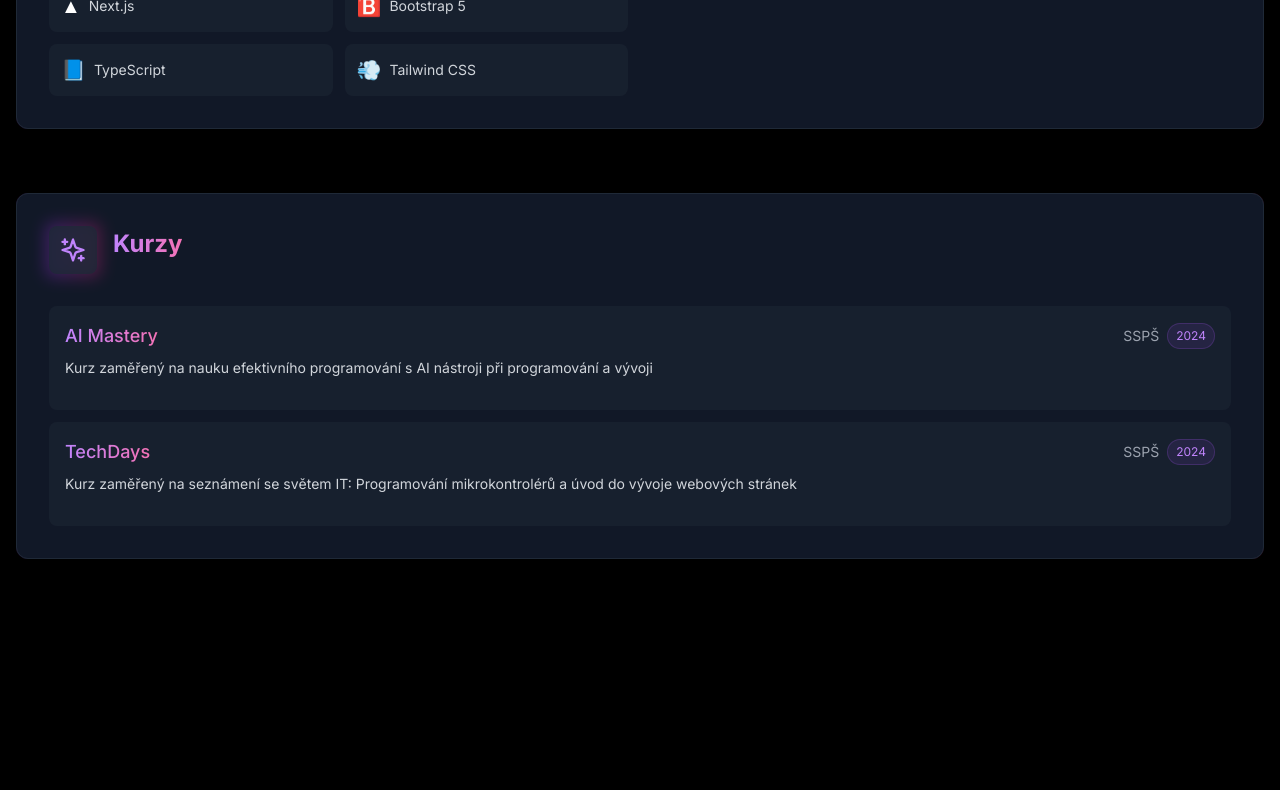
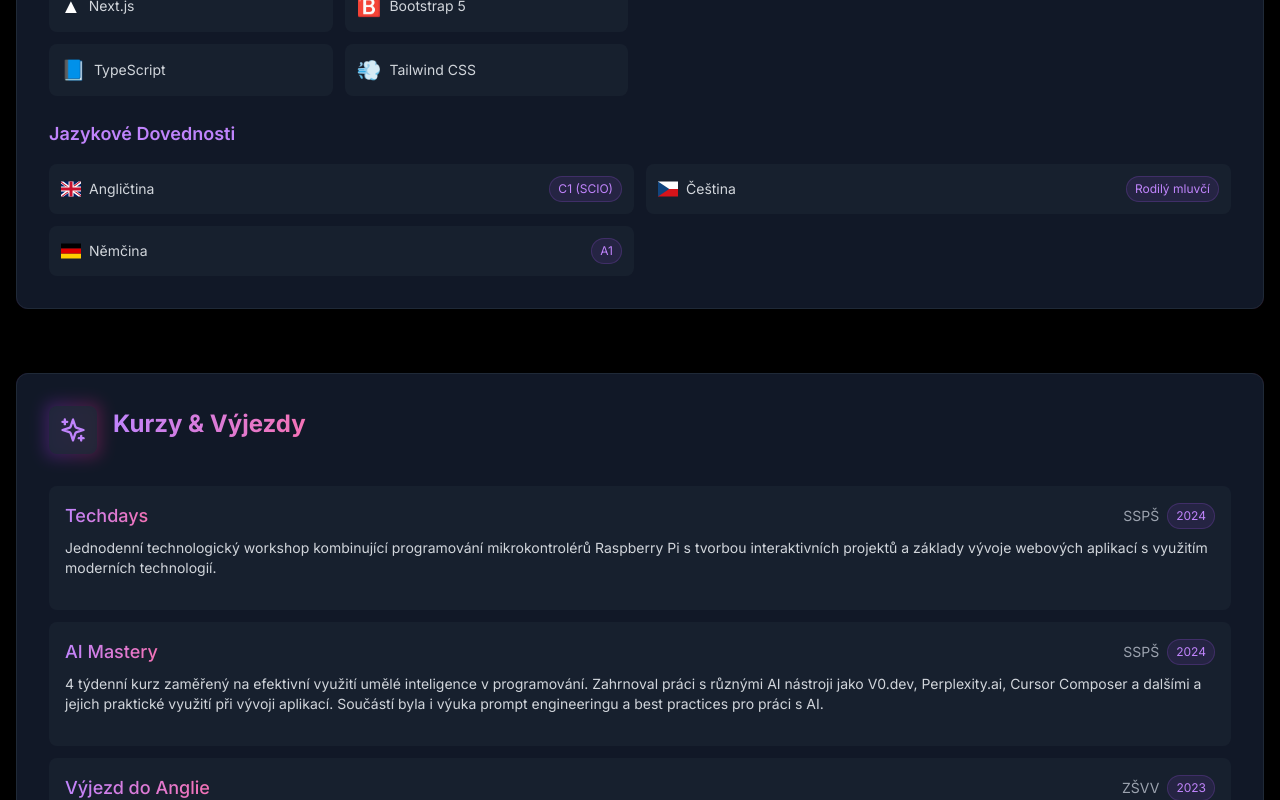
Before and after one commit to Olinkkt/oliverseidl, a Next.js app: page / in a window 1280 px wide. Shown: the part 940-1740 px from the top of the page. Built offline with nearby package versions, Linux system fonts and the light colour scheme.

Commit message:
Update courses and language skills in Home component: swapped course names and descriptions for 'AI Mastery' and 'Techdays', added new courses and language skills sections with detailed descriptions and SVG icons. Enhanced layout for better presentation and user experience.

```diff
--- a/app/page.tsx
+++ b/app/page.tsx
@@ -2,7 +2,7 @@
 
 import { motion } from 'framer-motion'
 import { useState } from 'react'
-import { Briefcase, ChevronDown, ChevronUp, Globe, ExternalLink, Code, Sparkles } from 'lucide-react'
+import { Briefcase, ChevronDown, ChevronUp, Globe, ExternalLink, Code, Sparkles, Globe2 } from 'lucide-react'
 import { FaGithub, FaXTwitter, FaDiscord } from 'react-icons/fa6'
 import { AboutMePopup } from './components/about-me-popup'
 import { ContactPopup } from './components/contact-popup'
@@ -61,17 +61,62 @@ const backendTechnologies = [
 
 const courses = [
   {
+    name: 'Techdays',
+    issuer: 'SSPŠ',
+    date: '2024',
+    description: 'Jednodenní technologický workshop kombinující programování mikrokontrolérů Raspberry Pi s tvorbou interaktivních projektů a základy vývoje webových aplikací s využitím moderních technologií.'
+  },
+  {
     name: 'AI Mastery',
     issuer: 'SSPŠ',
     date: '2024',
-    description: 'Kurz zaměřený na nauku efektivního programování s AI nástroji při programování a vývoji'
+    description: '4 týdenní kurz zaměřený na efektivní využití umělé inteligence v programování. Zahrnoval práci s různými AI nástroji jako V0.dev, Perplexity.ai, Cursor Composer a dalšími a jejich praktické využití při vývoji aplikací. Součástí byla i výuka prompt engineeringu a best practices pro práci s AI.'
   },
   {
-    name: 'TechDays',
-    issuer: 'SSPŠ',
-    date: '2024',
-    description: 'Kurz zaměřený na seznámení se světem IT: Programování mikrokontrolérů a úvod do vývoje webových stránek'
+    name: 'Výjezd do Anglie',
+    issuer: 'ZŠVV',
+    date: '2023',
+    description: 'Týdenní jazykový pobyt v Anglii zahrnující ubytování u místních rodin, intenzivní konverzaci v angličtině a poznávání britské kultury. Program obsahoval návštěvy významných míst a praktické využití angličtiny v každodenních situacích.'
   },
+  {
+    name: 'English camp',
+    issuer: 'ZŠVV',
+    date: '2021 - 2024',
+    description: '4 denní intenzivní jazykový program v malebném prostředí Malé Skály, kombinující aktivní výuku angličtiny s interaktivními workshopy a outdoorovými aktivitami vedenými v anglickém jazyce. Absolvováno celkem 6× (2021, 2×2022, 2×2023, 2024), což významně přispělo k rozvoji mých jazykových dovedností.'
+  }
+]
+
+// Upravit jazykové dovednosti s SVG vlajkami
+const languageSkills = [
+  {
+    name: 'Angličtina',
+    icon: <svg className="w-5 h-5" viewBox="0 0 640 480">
+      <path fill="#012169" d="M0 0h640v480H0z"/>
+      <path fill="#FFF" d="m75 0 244 181L562 0h78v62L400 241l240 178v61h-80L320 301 81 480H0v-60l239-178L0 64V0h75z"/>
+      <path fill="#C8102E" d="m424 281 216 159v40L369 281h55zm-184 20 6 35L54 480H0l240-179zM640 0v3L391 191l2-44L590 0h50zM0 0l239 176h-60L0 42V0z"/>
+      <path fill="#FFF" d="M241 0v480h160V0H241zM0 160v160h640V160H0z"/>
+      <path fill="#C8102E" d="M0 193v96h640v-96H0zM273 0v480h96V0h-96z"/>
+    </svg>,
+    level: 'C1 (SCIO)'
+  },
+  {
+    name: 'Čeština',
+    icon: <svg className="w-5 h-5" viewBox="0 0 640 480">
+      <path fill="#fff" d="M0 0h640v240H0z"/>
+      <path fill="#d7141a" d="M0 240h640v240H0z"/>
+      <path fill="#11457e" d="M360 240 0 0v480z"/>
+    </svg>,
+    level: 'Rodilý mluvčí'
+  },
+  {
+    name: 'Němčina',
+    icon: <svg className="w-5 h-5" viewBox="0 0 640 480">
+      <path fill="#ffce00" d="M0 320h640v160H0z"/>
+      <path d="M0 0h640v160H0z"/>
+      <path fill="#d00" d="M0 160h640v160H0z"/>
+    </svg>,
+    level: 'A1'
+  }
 ]
 
 export default function Home() {
@@ -285,6 +330,34 @@ export default function Home() {
                   ))}
                 </div>
               </div>
+
+              {/* Přidat jazykové dovednosti */}
+              <div className="space-y-4 md:col-span-2">
+                <h3 className="text-lg font-semibold text-purple-400">Jazykové Dovednosti</h3>
+                <div className="grid grid-cols-2 gap-3">
+                  {languageSkills.map((lang, index) => (
+                    <motion.div
+                      initial={{ opacity: 0, y: 10 }}
+                      animate={{ opacity: 1, y: 0 }}
+                      transition={{ duration: 0.2, delay: index * 0.05 }}
+                      key={lang.name}
+                      className="flex items-center justify-between p-3 bg-gray-800/50 rounded-lg hover:bg-gray-800/70 hover:translate-y-[-2px] transition-all"
+                    >
+                      <div className="flex items-center gap-2">
+                        {typeof lang.icon === 'string' ? (
+                          <span className="text-xs px-1.5 py-0.5 bg-gray-700 rounded text-gray-300">{lang.icon}</span>
+                        ) : (
+                          lang.icon
+                        )}
+                        <span className="text-gray-300 text-sm">{lang.name}</span>
+                      </div>
+                      <span className="text-xs px-2 py-1 rounded-full bg-purple-500/10 text-purple-400 border border-purple-500/20">
+                        {lang.level}
+                      </span>
+                    </motion.div>
+                  ))}
+                </div>
+              </div>
             </div>
           </div>
         </motion.div>
@@ -309,7 +382,7 @@ export default function Home() {
                 </div>
               </div>
               <h2 className="text-2xl font-bold text-transparent bg-clip-text bg-gradient-to-r from-purple-400 to-pink-400">
-                Kurzy
+                Kurzy & Výjezdy
               </h2>
             </div>
 
```
